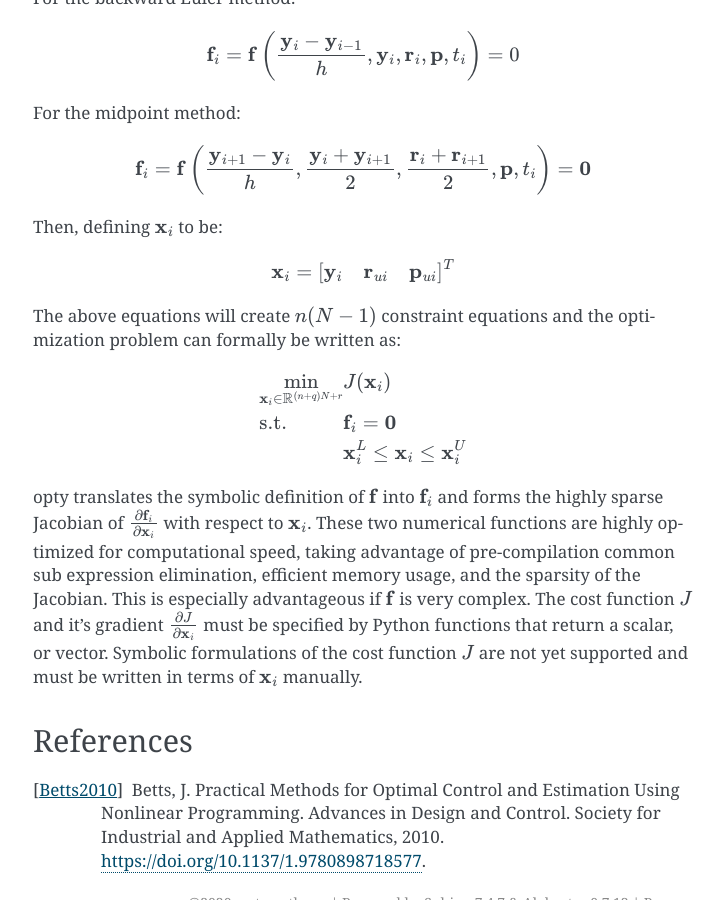
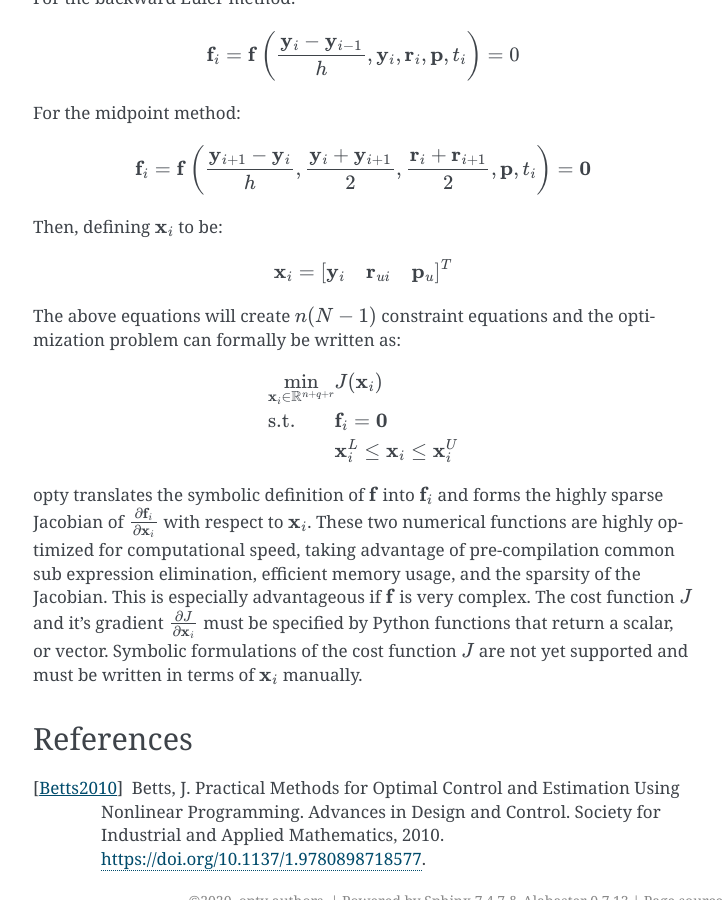
Before and after one commit to csu-hmc/opty, a Sphinx documentation site: the page built from docs/theory.rst, in a window 1280 px wide and 900 px high, scrolled down 2511 px. Shown: the whole window, without its empty margins (387-1111 px from the left). Built offline with Sphinx 7.4.7, drawn with Linux system fonts in a browser that asks for light colours; pages that are not in the unit, such as notebooks, are missing from menus; some of the changed text lies outside the part shown.

Commit message:
Addressed Riccardo's comments.

```diff
--- a/docs/theory.rst
+++ b/docs/theory.rst
@@ -16,7 +16,7 @@ where:
   :math:`t`
 - :math:`\mathbf{r}(t) \in \mathbb{R}^m` is the vector of specified
   (exongenous) inputs at time :math:`t`
-- :math:`\mathbf{p} \in \mathbb{R}^r` is the vector of constant parameters
+- :math:`\mathbf{p} \in \mathbb{R}^p` is the vector of constant parameters
 
 From here on out, the notation :math:`(t)` will be dropped for convenience.
 
@@ -158,7 +158,7 @@ Then, defining :math:`\mathbf{x}_i` to be:
 
 .. math::
 
-   \mathbf{x}_i = [\mathbf{y}_i \quad \mathbf{r}_{ui} \quad \mathbf{p}_{ui}]^T
+   \mathbf{x}_i = [\mathbf{y}_i \quad \mathbf{r}_{ui} \quad \mathbf{p}_{u}]^T
 
 
 The above equations will create :math:`n(N-1)` constraint equations and the
@@ -166,7 +166,7 @@ optimization problem can formally be written as:
 
 .. math::
 
-   & \underset{\mathbf{x}_i \in \mathbb{R}^{(n + q)N + r}}
+   & \underset{\mathbf{x}_i \in \mathbb{R}^{n + q + r}}
               {\text{min}}
    & & J(\mathbf{x}_i) \\
    & \text{s.t.}
```
Also changed, not shown: 1 other file.
